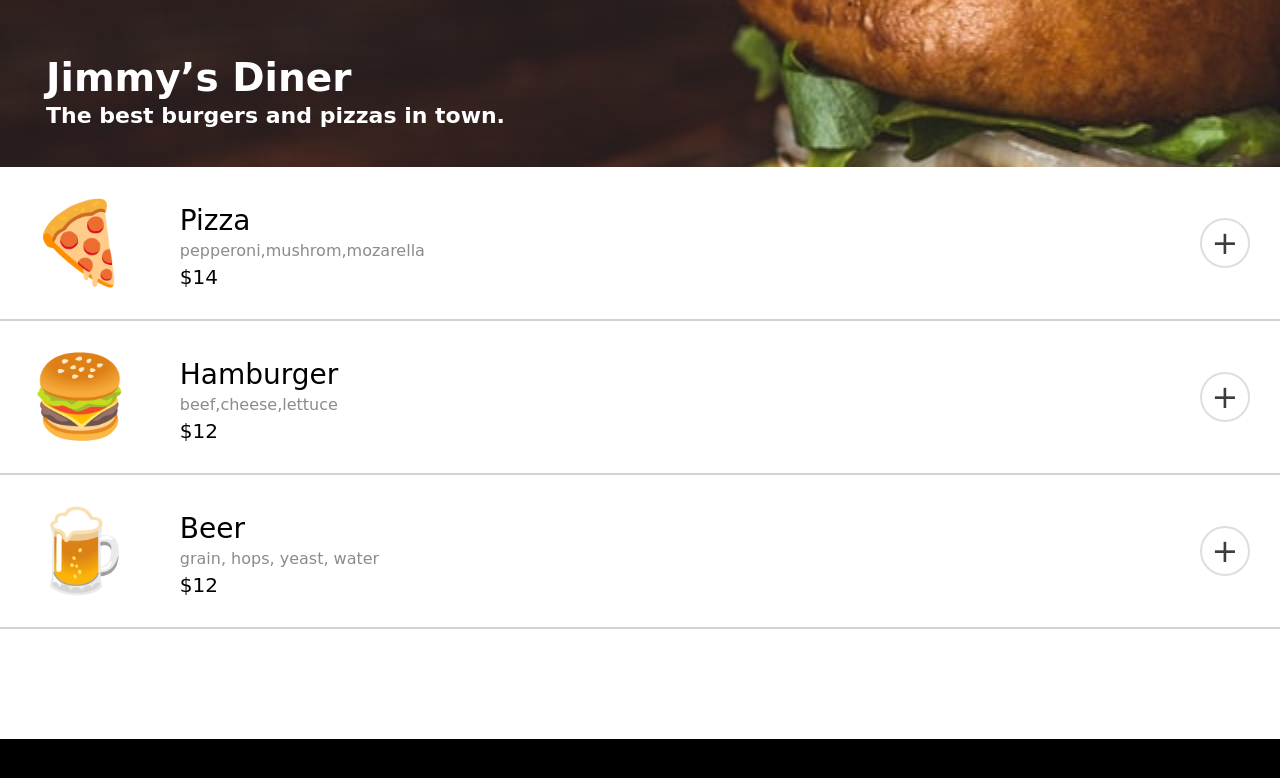
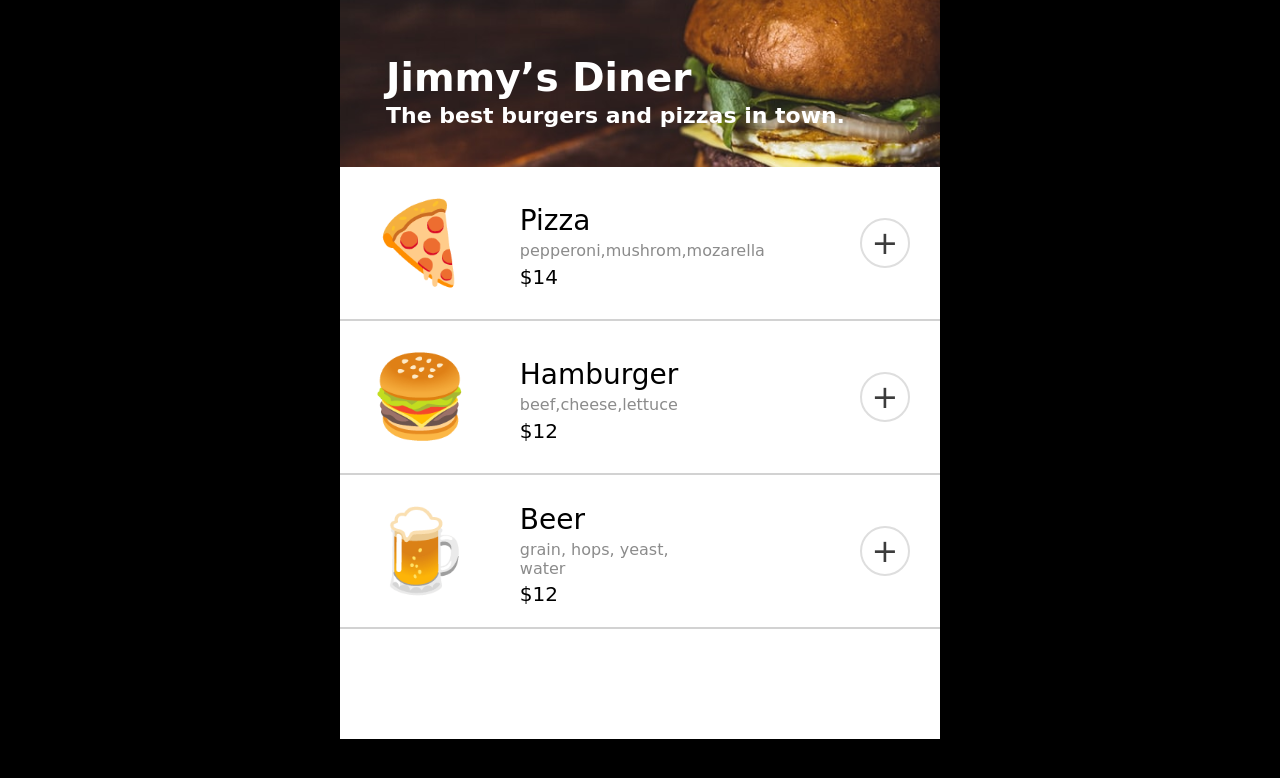
Before and after one commit to Bro-Dzik/Restaurant-mobile-app, a website built with Vite: page index.html in a window 1280 px wide. Built offline with nearby package versions, Linux system fonts and the light colour scheme; a web font is replaced by a local one.

Commit message:
Update index.css

```diff
--- a/index.css
+++ b/index.css
@@ -11,7 +11,7 @@ body {
     font-family: 'Smythe', cursive;
     background: #FFFFFF;
     width: 100%;
-    min-width: 320px;
+    max-width:  600px;
     height: fit-content;
     margin: 0 auto;
     padding-bottom: 100px;
```
